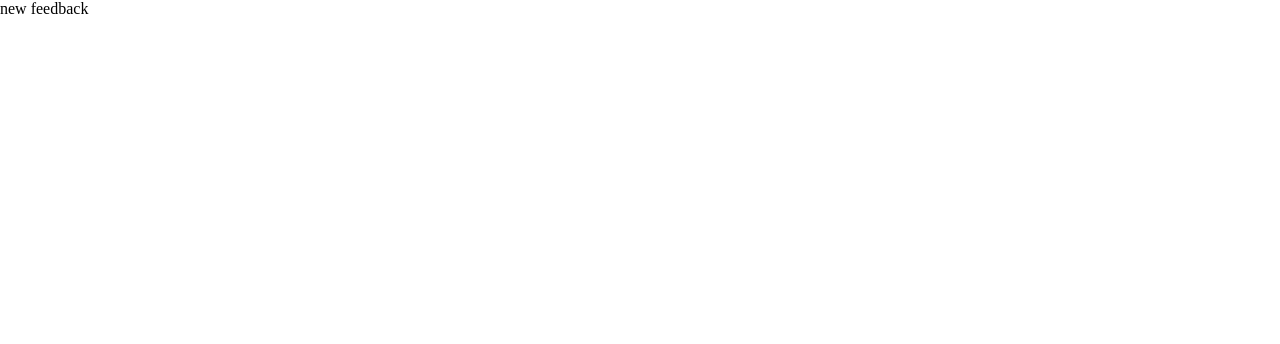
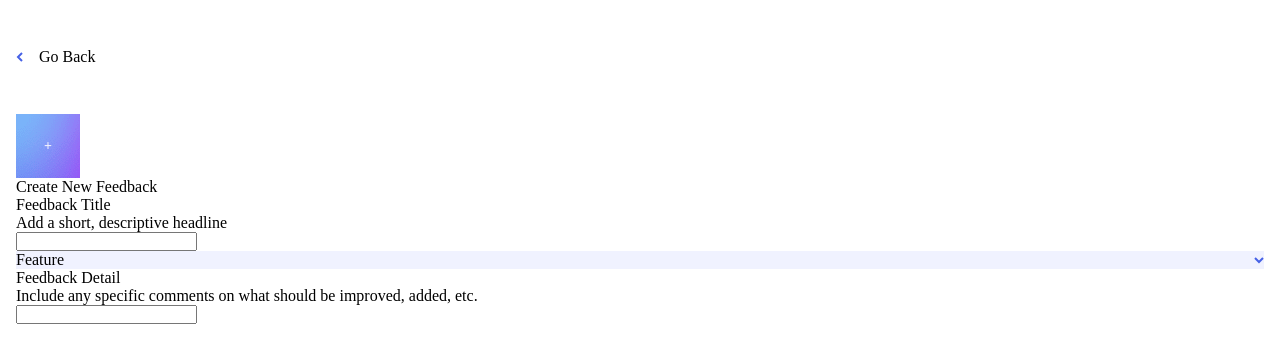
Before and after one commit to ChrisCox12/product-feedback-app, a React (Create React App) app in the folder client/: page /feedback/new in a window 1280 px wide. Shown: the top 344 px of the page. Built offline with nearby package versions, Linux system fonts and the light colour scheme.

Commit message:
started on new feedback page

```diff
--- /dev/null
+++ b/client/src/pages/NewFeedback/NewFeedback.css
@@ -0,0 +1,51 @@
+.new-feedback {
+    min-height: 100vh;
+    padding: 3rem 1rem 5rem 1rem;
+}
+
+.new-feddback__back {
+    display: flex;
+    align-items: center;
+    gap: 1rem;
+    margin-bottom: 3rem;
+}
+
+.new-feedback__form__plus-icon {
+    width: 4rem;
+    min-height: 4rem;
+    background-color: red;
+    display: flex;
+    align-items: center;
+    justify-content: center;
+    background: url('../../assets/suggestions/tablet/background-header.png')
+}
+
+.new-feedback__form__category {
+    position: relative;
+}
+
+.new-feedback__form__category__dropdown {
+    list-style: none;
+    border-radius: 15px;
+    position: absolute;
+    background-color: var(--white-3);
+    width: 100%;
+}
+
+.new-feedback__form__category__dropdown li {
+    padding: 1rem 2rem;
+    display: flex;
+    align-items: center;
+    justify-content: space-between;
+}
+
+.new-feedback__form__category__dropdown li:not(:last-child) {
+    border-bottom: 1px solid var(--grey);
+}
+
+.new-feedback__form__category__select {
+    background-color: var(--white-3);
+    display: flex;
+    justify-content: space-between;
+    align-items: center;
+}
--- a/client/src/pages/NewFeedback/NewFeedback.js
+++ b/client/src/pages/NewFeedback/NewFeedback.js
@@ -1,7 +1,76 @@
-import React from 'react';
+import React, { useState, useEffect } from 'react';
+import plus from '../../assets/shared/icon-plus.svg';
+import leftArrow from '../../assets/shared/icon-arrow-left.svg';
+import downArrow from '../../assets/shared/icon-arrow-down.svg';
+import upArrow from '../../assets/shared/icon-arrow-up.svg';
+import check from '../../assets/shared/icon-check.svg';
+import './NewFeedback.css';
 
 export default function NewFeedback() {
+    const [toggleDropdown, setToggleDropdown] = useState(false);
+    const [category, setCategory] = useState('Feature');
+
+
     return (
-        <div>new feedback</div>
+        <div className='new-feedback'>
+            <div className='new-feddback__back'>
+                <img src={leftArrow} alt='back arrow' />
+                <span>Go Back</span>
+            </div>
+            <form className='new-feedback__form'>
+                <div className='new-feedback__form__plus-icon'>
+                    <img src={plus} alt='plus sign' />
+                </div>
+                <p className='new-feedback__form__form-header'>Create New Feedback</p>
+                <div className='new-feedback__form__title'>
+                    <label htmlFor='feedback-title'>Feedback Title</label>
+                    <p>Add a short, descriptive headline</p>
+                    <input type='text' id='feedback-title' name='feedback-title' />
+                </div>
+                <div className='new-feedback__form__category'>
+                    <div className='new-feedback__form__category__select' onClick={() => setToggleDropdown(!toggleDropdown)}>
+                        <span id='category-select'>{category}</span>
+                        {toggleDropdown ?
+                            <img src={upArrow} alt='up arrow' />
+                            :
+                            <img src={downArrow} alt='down arrow' />
+                        }
+                    </div>
+                    {toggleDropdown &&
+                        <ul className='new-feedback__form__category__dropdown'>
+                            <li onClick={() => setCategory('Feature')}>
+                                Feature {category === 'Feature' && <span><img src={check} alt='checked' /></span>}
+                            </li>
+                            <li onClick={() => setCategory('UI')}>
+                                UI {category === 'UI' && <span><img src={check} alt='checked' /></span>}
+                            </li>
+                            <li onClick={() => setCategory('UX')}>
+                                UX {category === 'UX' && <span><img src={check} alt='checked' /></span>}
+                            </li>
+                            <li onClick={() => setCategory('Enhancement')}>
+                                Enhancement {category === 'Enhancement' && <span><img src={check} alt='checked' /></span>}
+                            </li>
+                            <li onClick={() => setCategory('Bug')}>
+                                Bug {category === 'Bug' && <span><img src={check} alt='checked' /></span>}
+                            </li>
+                        </ul>
+                    }
+                    {/* <label htmlFor='category'>Category</label>
+                    <p>Choose a category for your feedback</p>
+                    <select id='category' name='category'>
+                        <option>Feature</option>
+                        <option>UI</option>
+                        <option>UX</option>
+                        <option>Enhancement</option>
+                        <option>Bug</option>
+                    </select> */}
+                </div>
+                <div className='new-feedback__form__detail'>
+                    <label htmlFor='detail'>Feedback Detail</label>
+                    <p>Include any specific comments on what should be improved, added, etc.</p>
+                    <input type='text' name='detail' id='detail' />
+                </div>
+            </form>
+        </div>
     );
 }
```
